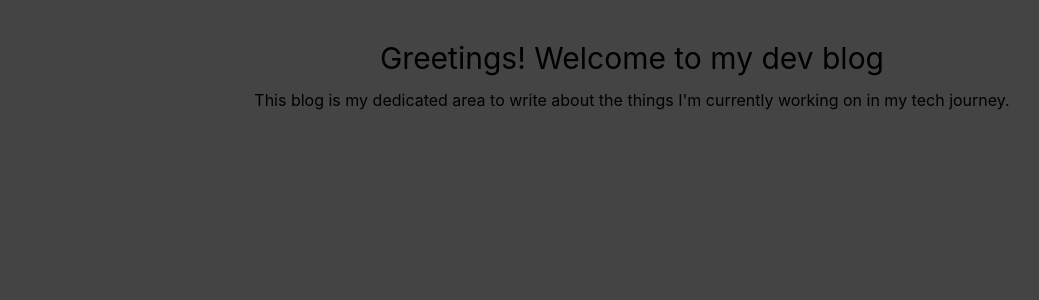
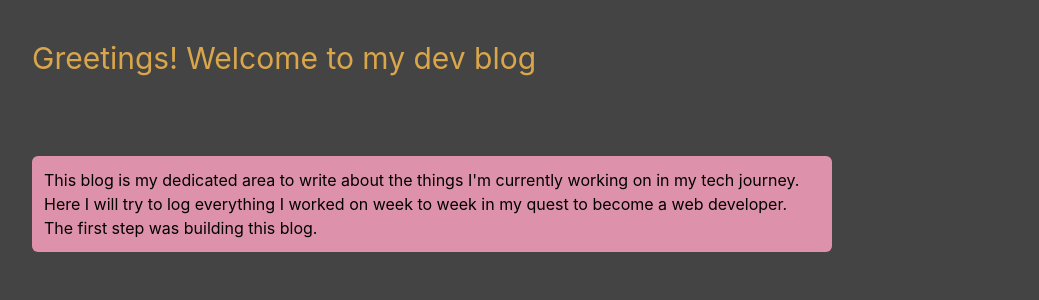
Before and after one commit to sevrinn/my-blog, a React (Create React App) app in the folder client/: page / in a window 1280 px wide. Shown: the top 300 px of the page, without its empty margins (8-1047 px from the left). Built offline with nearby package versions, Linux system fonts and the light colour scheme.

Commit message:
updated styles

```diff
--- a/client/src/App.js
+++ b/client/src/App.js
@@ -2,7 +2,7 @@ import HomePage from './pages/HomePage'
 import './App.css'
 
 function App() {
-  const appStyles = 'p-10 text-center bg-sevGrey h-screen'
+  const appStyles = 'p-10 bg-sevGrey h-screen'
   return (
     <div className={appStyles}>
       <HomePage />
--- a/client/src/pages/HomePage.js
+++ b/client/src/pages/HomePage.js
@@ -1,14 +1,16 @@
 import React from 'react'
 
 const HomePage = () => {
-  const h1 = 'text-3xl'
-  const p = 'p-3'
+  const h1 = 'text-3xl text-sevYellow'
+  const p = 'p-3 bg-sevPink rounded-md mt-20 w-4/6'
   return (
     <>
       <h1 className={h1}>Greetings! Welcome to my dev blog</h1>
       <p className={p}>
         This blog is my dedicated area to write about the things I'm currently
-        working on in my tech journey.{' '}
+        working on in my tech journey. Here I will try to log everything I
+        worked on week to week in my quest to become a web developer. The first
+        step was building this blog.
       </p>
     </>
   )
--- a/client/tailwind.config.js
+++ b/client/tailwind.config.js
@@ -6,6 +6,7 @@ module.exports = {
       sevBlue: '#348ba0',
       sevYellow: '#d9a64b',
       sevGrey: '#444444',
+      white: '#ffffff',
     },
     extend: {},
   },
```
